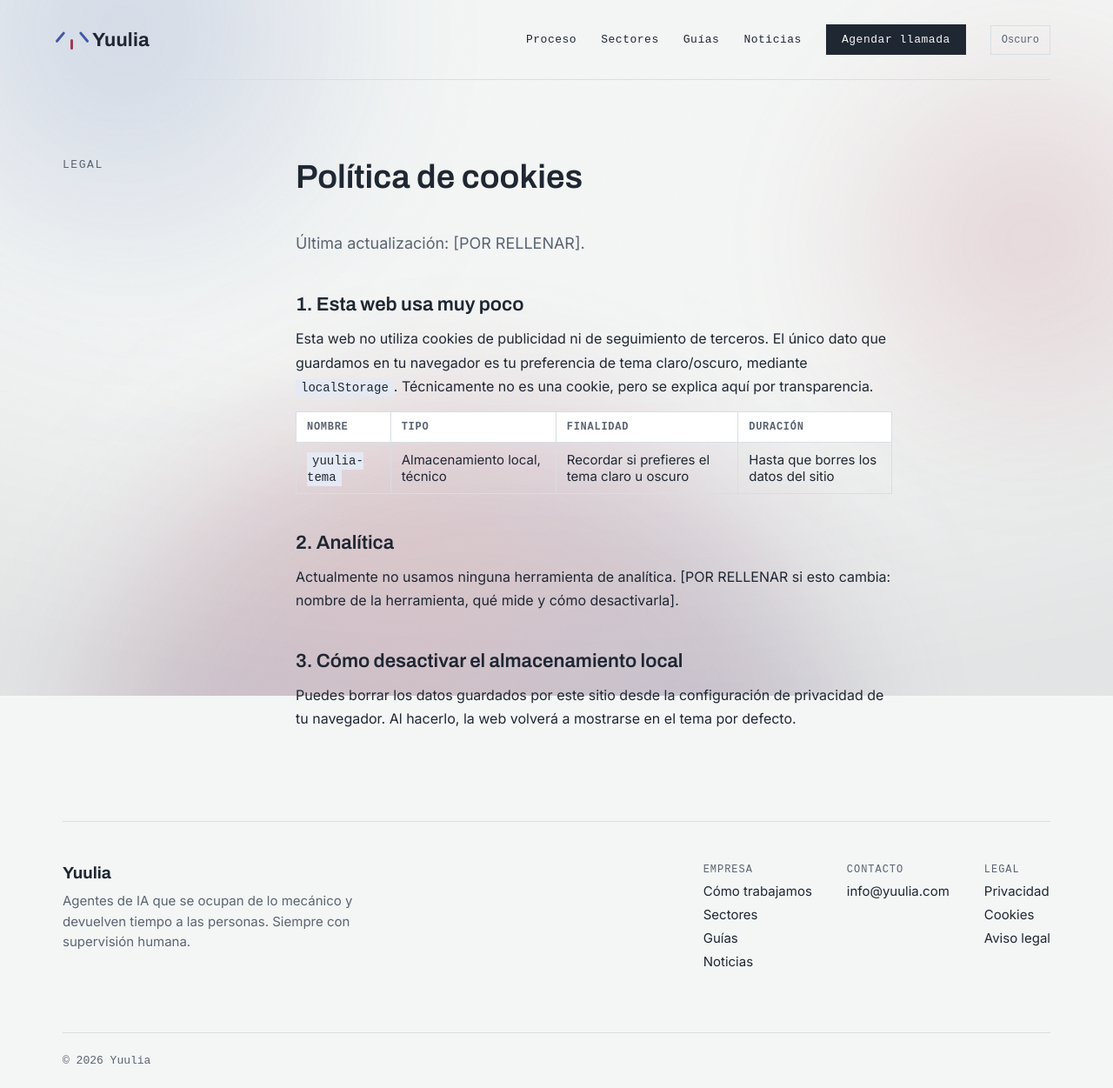
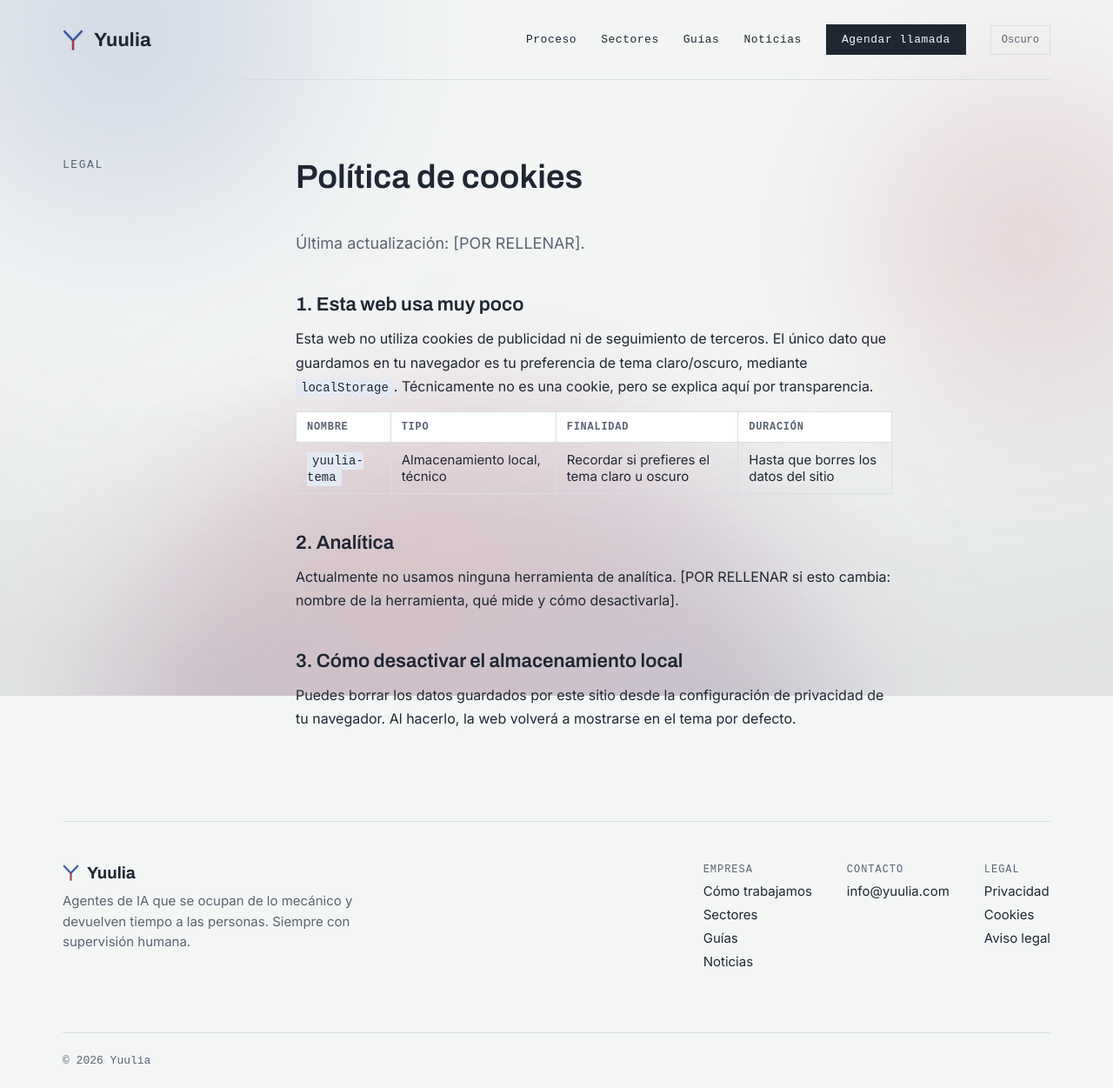
Before and after one commit to gtrujillov/Telar, an Eleventy site: page src/cookies/index.njk in a window 1280 px wide. Shown: the whole page at 87% size. Built offline with nearby package versions, Linux system fonts and the light colour scheme; Eleventy itself is replaced by a stand-in of ours; files that its build step writes are made by us from their sources; a web font is replaced by a local one.

Commit message:
Marca: incorpora los logos oficiales de Yuulia
- Header y footer usan el símbolo oficial como SVG inline con los
  colores en variables CSS, de modo que se adapta solo al tema claro
  y oscuro (sustituye la marca construida con spans posicionados).
- Favicon nuevo: la versión tile del icono (fondo oscuro redondeado),
  visible en pestañas claras y oscuras.
- apple-touch-icon de 180px generado desde el icono a 1080px.
- El logo del JSON-LD apunta al PNG de 1080px (lo que Google usa en
  resultados enriquecidos), en lugar del favicon.

```diff
--- a/src/_includes/layout.njk
+++ b/src/_includes/layout.njk
@@ -27,6 +27,7 @@
 <meta name="twitter:image" content="{{ site.url }}/assets/images/video-poster.jpg">
 
 <link rel="icon" type="image/svg+xml" href="/assets/favicon.svg">
+<link rel="apple-touch-icon" sizes="180x180" href="/assets/images/apple-touch-icon.png">
 
 <link rel="preconnect" href="https://fonts.googleapis.com">
 <link rel="preconnect" href="https://fonts.gstatic.com" crossorigin>
@@ -41,7 +42,7 @@
   "name": "Yuulia",
   "description": "Consultora de automatización de procesos con inteligencia artificial. Agentes de IA con supervisión humana para empresas de cualquier tamaño y sector.",
   "url": "{{ site.url }}/",
-  "logo": "{{ site.url }}/assets/favicon.svg",
+  "logo": "{{ site.url }}/assets/images/yuulia-logo.png",
   "image": "{{ site.url }}/assets/images/video-poster.jpg",
   "areaServed": { "@type": "Country", "name": "España" },
   "email": "info@yuulia.com"
@@ -68,11 +69,10 @@
   <!-- ============ HEADER ============ -->
   <header>
     <a href="/" class="logo" style="text-decoration:none;color:inherit">
-      <div class="logo-mark" aria-hidden="true">
-        <span class="d1"></span>
-        <span class="d2"></span>
-        <span class="v"></span>
-      </div>
+      <svg class="logo-mark" viewBox="0 0 100 100" aria-hidden="true" focusable="false">
+        <path d="M9 9 L50 53 L91 9" fill="none" stroke="var(--anil)" stroke-width="11" stroke-linecap="round" stroke-linejoin="round"/>
+        <path d="M50 53 L50 94" fill="none" stroke="var(--grana)" stroke-width="11" stroke-linecap="round"/>
+      </svg>
       <span class="logo-text">Yuulia</span>
     </a>
     <button id="nav-toggle" class="nav-toggle" type="button" aria-expanded="false" aria-controls="site-nav" aria-label="Abrir menú">
@@ -95,7 +95,13 @@
   <!-- ============ FOOTER ============ -->
   <footer>
     <div class="footer-brand">
-      <span class="name">Yuulia</span>
+      <span class="name">
+        <svg class="logo-mark" viewBox="0 0 100 100" aria-hidden="true" focusable="false">
+          <path d="M9 9 L50 53 L91 9" fill="none" stroke="var(--anil)" stroke-width="11" stroke-linecap="round" stroke-linejoin="round"/>
+          <path d="M50 53 L50 94" fill="none" stroke="var(--grana)" stroke-width="11" stroke-linecap="round"/>
+        </svg>
+        Yuulia
+      </span>
       <p>Agentes de IA que se ocupan de lo mecánico y devuelven tiempo a las personas. Siempre con supervisión humana.</p>
     </div>
     <div class="footer-col">
--- a/src/assets/styles.css
+++ b/src/assets/styles.css
@@ -132,14 +132,12 @@ header {
 }
 
 .logo-mark {
-  position: relative;
-  width: 22px;
-  height: 22px;
+  width: 24px;
+  height: 24px;
+  flex-shrink: 0;
 }
-.logo-mark span { position: absolute; border-radius: 2px; }
-.logo-mark .d1 { left: 1px; top: 1px; width: 3px; height: 15px; background: var(--anil); transform-origin: top left; transform: rotate(40deg); }
-.logo-mark .d2 { right: 1px; top: 1px; width: 3px; height: 15px; background: var(--anil); transform-origin: top right; transform: rotate(-40deg); }
-.logo-mark .v { left: 9px; top: 10px; width: 3px; height: 12px; background: var(--grana); }
+.footer-brand .name { display: flex; align-items: center; gap: 9px; }
+.footer-brand .logo-mark { width: 19px; height: 19px; }
 
 .logo-text {
   font-family: 'Archivo', sans-serif;
```
Also changed, not shown: src/assets/favicon.svg, src/assets/images/apple-touch-icon.png (added), src/assets/images/yuulia-logo.png (added).
